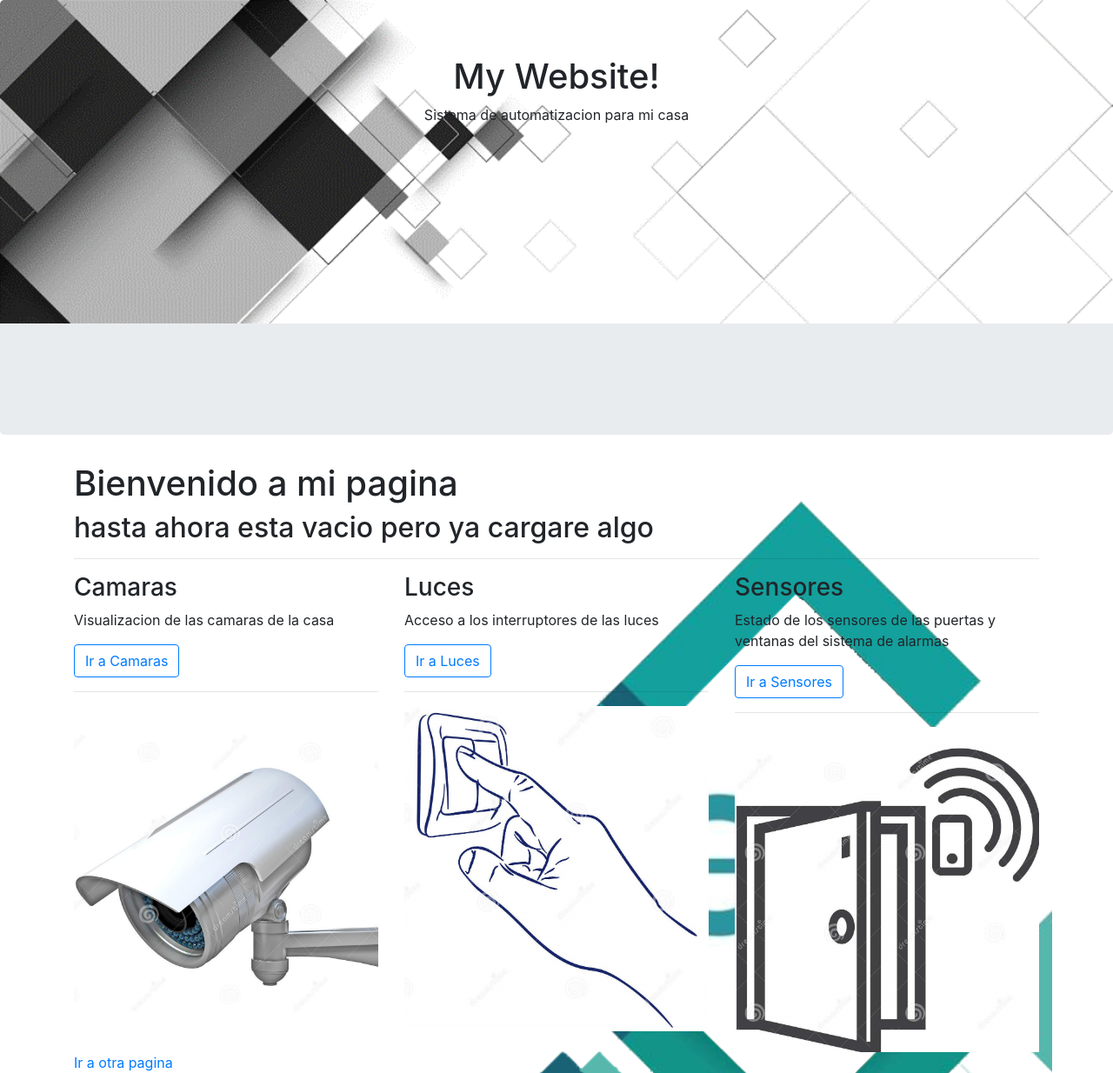
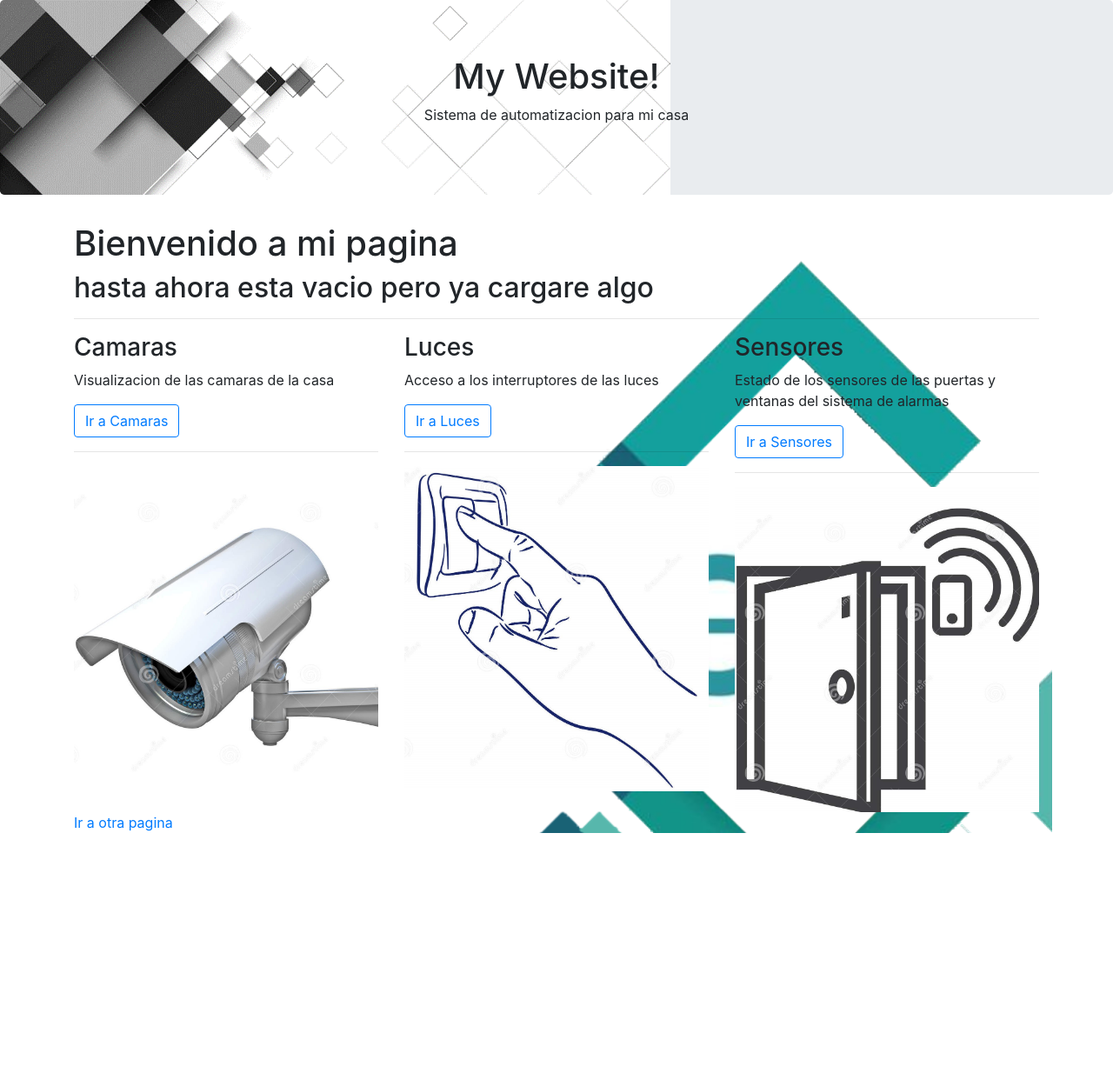
Before and after one commit to Fran-26/flask_test, a Flask app: page / in a window 1280 px wide. Shown: the whole page at 87% size. After the commit the page ends 958 px from the top, so only its background shows below. Run offline with Flask 2, Linux system fonts and the light colour scheme; some libraries are stand-ins or nearby versions.

Commit message:
Update template.html

```diff
--- a/templates/template.html
+++ b/templates/template.html
@@ -16,13 +16,13 @@
 				background-image: url('{{url_for('static', filename='background.png')}}');
 	  		background-attachment: inherit;
 				background-size: cover;
+				min-height: 500px;
 			}
 			#header {
 				background-image: url('{{url_for('static', filename='header.png')}}');
 		  	background-repeat: no-repeat;
 				background-attachment: fixed;
 				background-size: contain;
-				min-height: 500px;
 			}
 			{% block style %}{% endblock  %}
 		</style>
```
